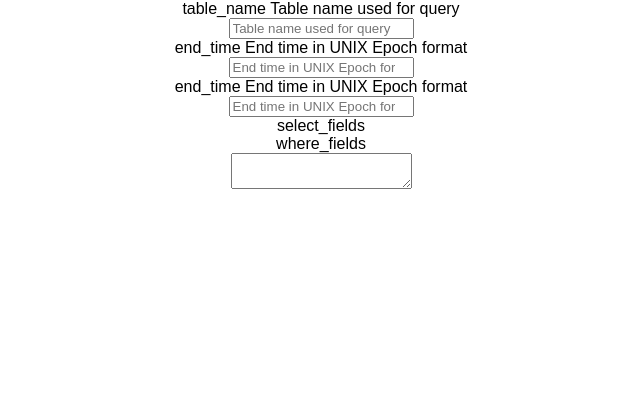
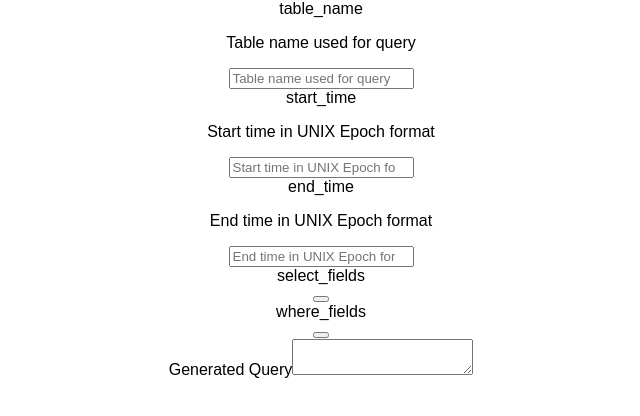
Before and after one commit to apsdehal/juniper-networks-challenge, a React (Create React App) app: page / in a window 1280 px wide. Shown: the top 416 px of the page, without its empty margins (319-959 px from the left). Built offline with nearby package versions, Linux system fonts and the light colour scheme.

Commit message:
Fix presentation and add action handler

```diff
--- a/src/App.js
+++ b/src/App.js
@@ -4,16 +4,40 @@ import Display from './components/Display';
 import './App.css';
 
 class App extends Component {
+  constructor() {
+    super();
+    this.state = {
+      query: '',
+      form: {
+        table_name: '',
+        start_time: '',
+        end_time: '',
+        select_fields: [],
+        where_clause: []
+      }
+    }
+  }
+
+  handleOnChange(action, value) {
+    if (action.type === 'table_name') {
+      this.setState({form: {table_name: value}});
+    } else if (action.type === 'start_time') {
+      this.setState({form: {start_time: value}});
+    } else if (action.type === 'end_time') {
+      this.setState({form: {end_time: value}});
+    }
+  }
+
   render() {
     return (
       <div className="App">
         <div className="container-fluid">
           <div className="row">
             <div className="col-sm-6">
-              <Form></Form>
+              <Form form={this.state.forms} onChange={this.handleOnChange}></Form>
             </div>
             <div className="col-sm-6">
-              <Display></Display>
+              <Display query={this.state.query}></Display>
             </div>
           </div>
         </div>
--- a/src/components/Display.js
+++ b/src/components/Display.js
@@ -1,7 +1,14 @@
 import React from 'react';
 
 function Display(props) {
-  return <textarea>{props.query}</textarea>
+  return (
+    <div className="container-fluid">
+      <div className="form-group">
+        <label className="control-label">Generated Query</label>
+        <textarea className="form-control" value={props.query}></textarea>
+      </div>
+    </div>
+  )
 }
 
 export default Display;
--- a/src/components/Form.js
+++ b/src/components/Form.js
@@ -4,14 +4,18 @@ import Select from './Select';
 import WhereClause from './WhereClause';
 
 class Form extends Component {
+  handleOnChange(action, value) {
+    this.props.handleOnChange(action, value);
+  }
+
   render() {
     return (
-      <div className="container-fluid">
-        <Input type="text" title="table_name" description="Table name used for query"/>
-        <Input type="number" title="end_time" description="End time in UNIX Epoch format"/>
-        <Input type="number" title="end_time" description="End time in UNIX Epoch format"/>
-        <Select title="select_fields"/>
-        <WhereClause title="where_fields"/>
+      <div className="form-group">
+        <Input type="text" title="table_name" handleOnChange={this.handleOnChange} description="Table name used for query"/>
+        <Input type="number" title="start_time" handleOnChange={this.handleOnChange} description="Start time in UNIX Epoch format"/>
+        <Input type="number" title="end_time" handleOnChange={this.handleOnChange} description="End time in UNIX Epoch format"/>
+        <Select title="select_fields" handleOnChange={this.handleOnChange}/>
+        <WhereClause title="where_fields" handleOnChange={this.handleOnChange}/>
       </div>
     );
   }
--- a/src/components/Input.js
+++ b/src/components/Input.js
@@ -3,9 +3,10 @@ import React, { Component } from 'react';
 class Input extends Component {
   render() {
     return (
-      <div className="row">
-        <div className="col-sm-12">{this.props.title} {this.props.description}</div>
-        <input placeholder={this.props.description} type={this.props.type}/>
+      <div className="form-group">
+        <label className="control-label">{this.props.title}</label>
+        <p>{this.props.description}</p>
+        <input className="form-control" placeholder={this.props.description} type={this.props.type}/>
       </div>
     );
   }
--- a/src/components/Select.js
+++ b/src/components/Select.js
@@ -4,14 +4,21 @@ import SelectedComponent from './SelectedComponent';
 class Select extends Component {
   render() {
     return (
-      <div className="row">
-        <div className="col-sm-12">{this.props.title}</div>
+      <div className="form-group">
+        <label className="control-label">{this.props.title}</label>
         {
           this.props.selected &&
           this.props.selected.map((x) =>
             <SelectedComponent value={x}/>
           )
         }
+        <div className="row">
+          <div className="col-xs-2 col-xs-offset-10">
+            <button className="col-xs-12 btn btn-success">
+              <i className="glyphicon glyphicon-plus"></i>
+            </button>
+          </div>
+        </div>
       </div>
     )
   }
--- a/src/components/WhereClause.js
+++ b/src/components/WhereClause.js
@@ -3,14 +3,21 @@ import SelectedWhereComponent from './SelectedWhereComponent'
 
 function WhereClause(props) {
   return (
-    <div className="row">
-      <div className="col-sm-12">{props.title}</div>
+    <div className="form-group">
+      <label className="control-label">{props.title}</label>
       {
         props.selectedWhere &&
         props.selectedWhere.map((x) =>
           <SelectedWhereComponent value={x}/>
         )
       }
+      <div className="row">
+        <div className="col-xs-2 col-xs-offset-10">
+          <button className="col-xs-12 btn btn-success">
+            <i className="glyphicon glyphicon-plus"></i>
+          </button>
+        </div>
+      </div>
     </div>
   )
 }
```
